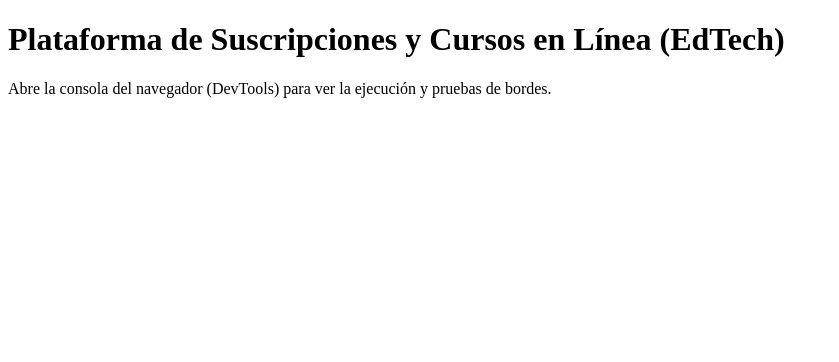
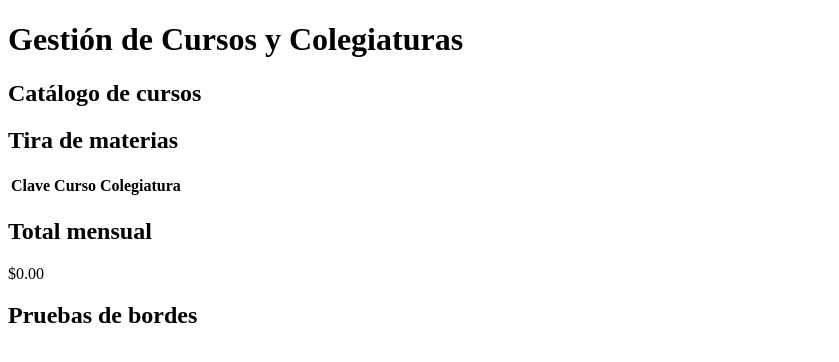
Before and after one commit to emilianor-dev/edtech-cursos-js, a plain HTML site: page index.html in a window 1280 px wide. Shown: the whole page, without its empty margins (0-839 px from the left). Drawn offline with Linux system fonts and the light colour scheme.

Commit message:
feat: estructura html con ids para catalogo, tira, total y pruebas

```diff
--- a/index.html
+++ b/index.html
@@ -3,14 +3,40 @@
 <head>
   <meta charset="UTF-8">
   <meta name="viewport" content="width=device-width, initial-scale=1.0">
-  <title>Plataforma EdTech - Gestión de Cursos y Colegiaturas</title>
+  <title>Gestión de Cursos y Colegiaturas</title>
 </head>
 <body>
-  <main>
-    <h1>Plataforma de Suscripciones y Cursos en Línea (EdTech)</h1>
-    <section id="app">
-      <p>Abre la consola del navegador (DevTools) para ver la ejecución y pruebas de bordes.</p>
-    </section>
+<main>
+  <h1>Gestión de Cursos y Colegiaturas</h1>
+
+<section>
+  <h2>Catálogo de cursos</h2>
+  <div id="catalogo-cursos"></div>
+</section>
+
+<section>
+  <h2>Tira de materias</h2>
+<table>
+<thead>
+<tr>
+  <th>Clave</th>
+  <th>Curso</th>
+  <th>Colegiatura</th>
+  </tr>
+  </thead>
+<tbody id="tira-materias"></tbody>
+</table>
+  </section>
+
+  <section>
+  <h2>Total mensual</h2>
+  <div id="total-mensual">$0.00</div>
+  </section>
+
+    <section>
+  <h2>Pruebas de bordes</h2>
+  <div id="pruebas-bordes"></div>
+  </section>
   </main>
 
   <script type="module" src="./index.js"></script>
```
